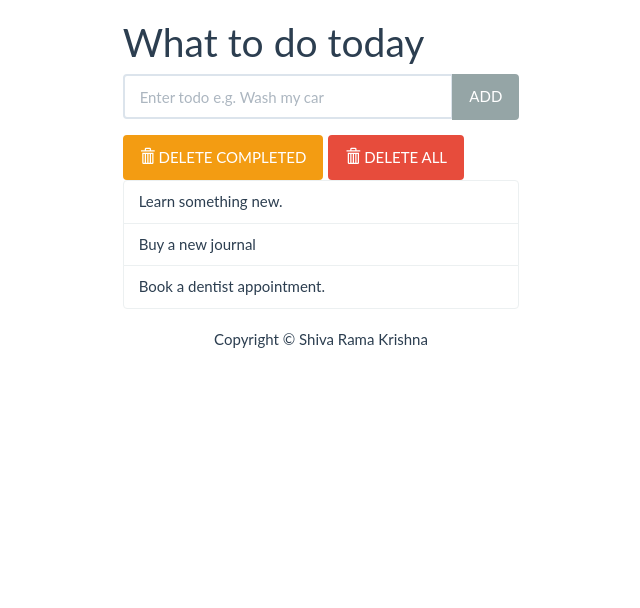
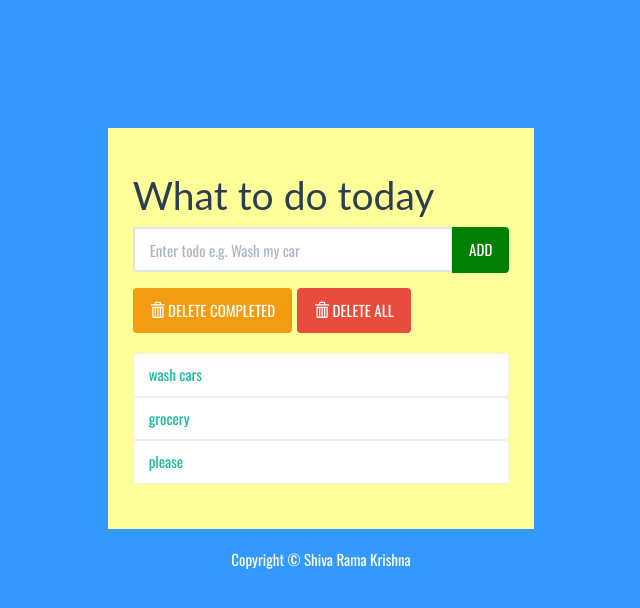
Before and after one commit to Srk2204/todo, a Django app: page / in a window 1280 px wide. Shown: the top 608 px of the page, without its empty margins (319-959 px from the left). Run offline with Django 5.2, Linux system fonts and the light colour scheme; data comes from the database, SQL or seed files in the repository; some libraries are stand-ins or nearby versions.

Commit message:
Display database items

```diff
--- a/todolist/templates/todolist/index.html
+++ b/todolist/templates/todolist/index.html
@@ -10,8 +10,8 @@
 		<link href="https://fonts.googleapis.com/css?family=Oswald" rel="stylesheet">
 
 		<!-- Bootstrap CSS -->
-		<link rel="stylesheet" href="{% static 'todolist/bs/css/flatly.min.css' %}" />
-		<link rel="stylesheet" href="{% static 'todlolist/styles.css'  %}" />
+		<link rel="stylesheet" href="{% static '/todolist/bs/css/flatly.min.css' %}" />
+		<link rel="stylesheet" href="{% static '/todolist/styles.css'  %}" />
 	</head>
 	<body>
 
@@ -51,9 +51,14 @@
 					</div>
 
 					<ul class="list-group t20">
-						<li class="list-group-item">Learn something new.</li>
-						<li class="list-group-item todo-completed">Buy a new journal</li>
-						<li class="list-group-item">Book a dentist appointment.</li>
+
+						{% for t in todo_items %}
+							{% if t.completed %}
+							<li class="list-group-item todo-completed ">{{t.text}}</li>
+							{% else %}
+						<a href="#"><li class="list-group-item ">{{t.text}}</li></a>
+						{% endif %}
+						{% endfor %}
 					</ul>
 				</div>
 			</div>
--- a/todolist/views.py
+++ b/todolist/views.py
@@ -1,6 +1,11 @@
 from django.shortcuts import render
+
+from todolist.models import Todolist
+
 
 # Create your views here.
 
 def index(req):
-    return render(req,'todolist/index.html')
+    todo_items = Todolist.objects.order_by('id')
+    context = {'todo_items' : todo_items}
+    return render(req,'todolist/index.html',context)
```
